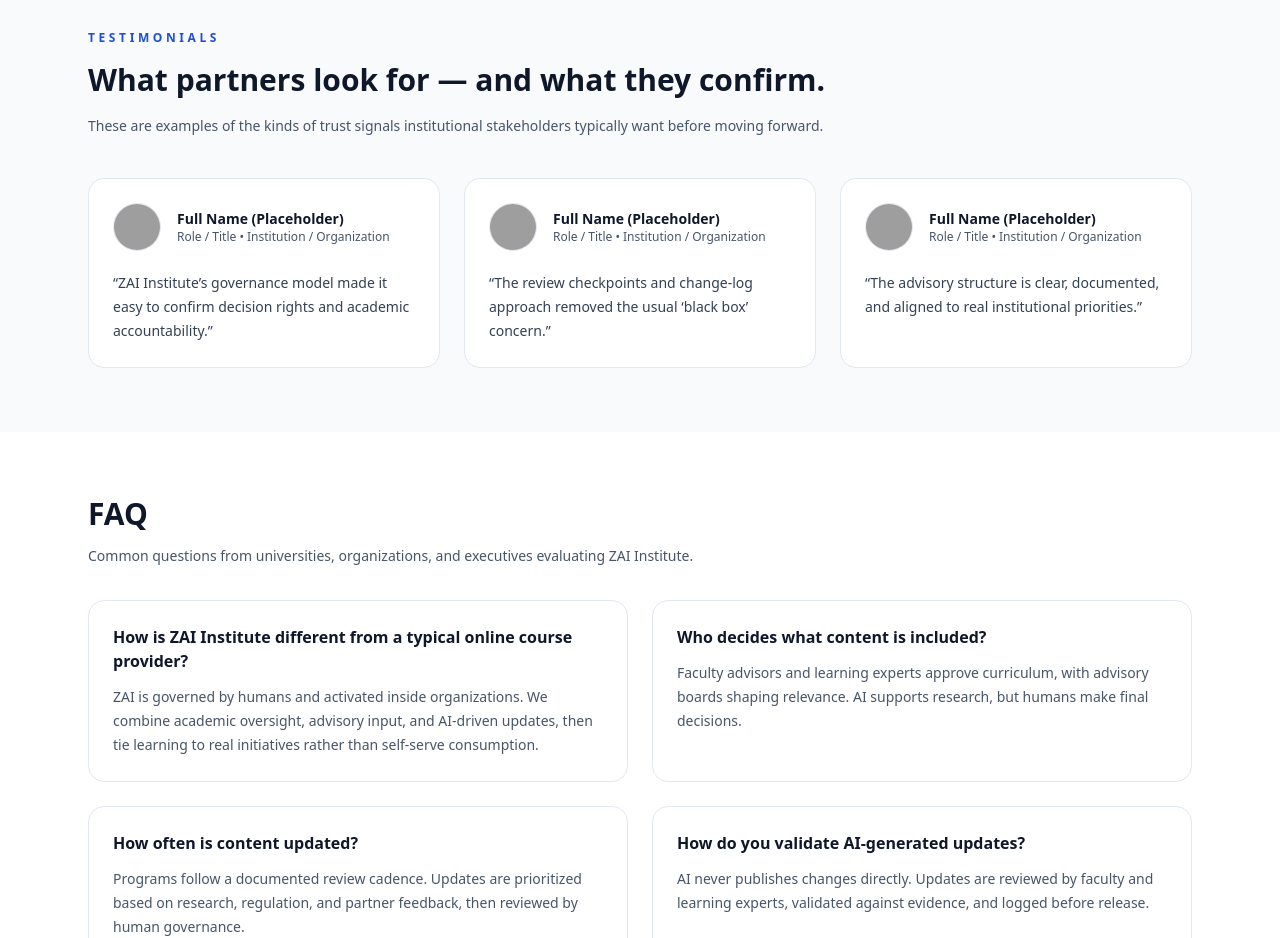
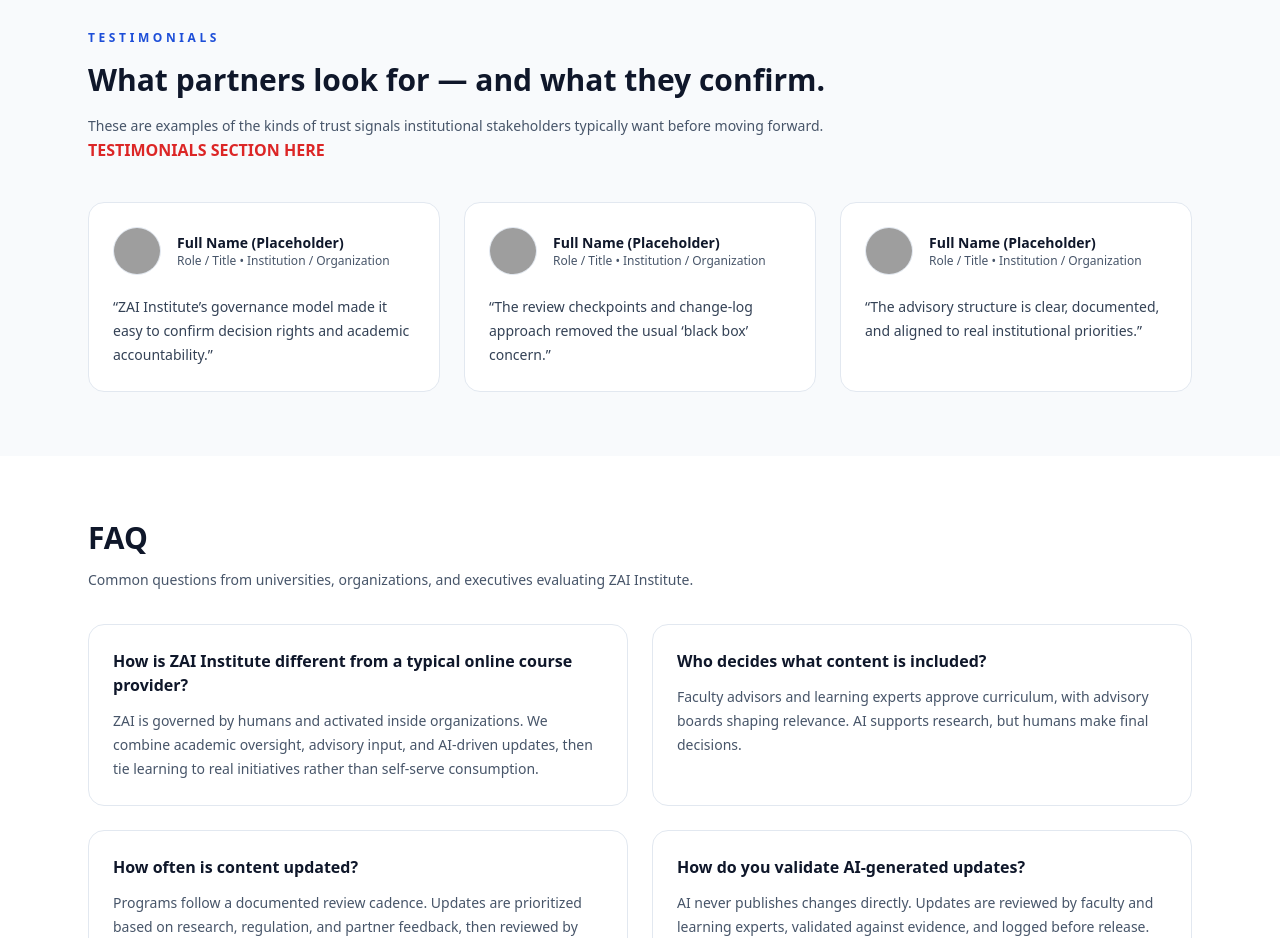
Before and after one commit to ericgr0017/zschoolnew, a Next.js app: page /trust in a window 1280 px wide. Shown: the part 3560-4498 px from the top of the page. Built offline with nearby package versions, Linux system fonts and the light colour scheme; grey boxes are pictures that could not be loaded.

Commit message:
Update page.tsx

```diff
--- a/app/trust/page.tsx
+++ b/app/trust/page.tsx
@@ -401,6 +401,7 @@
       </p>
     </div>
 
+   <p className="text-red-600 font-bold">TESTIMONIALS SECTION HERE</p>
     <div className="mt-10 grid gap-6 md:grid-cols-3">
       {trustTestimonials.map((t) => (
         <figure
```
